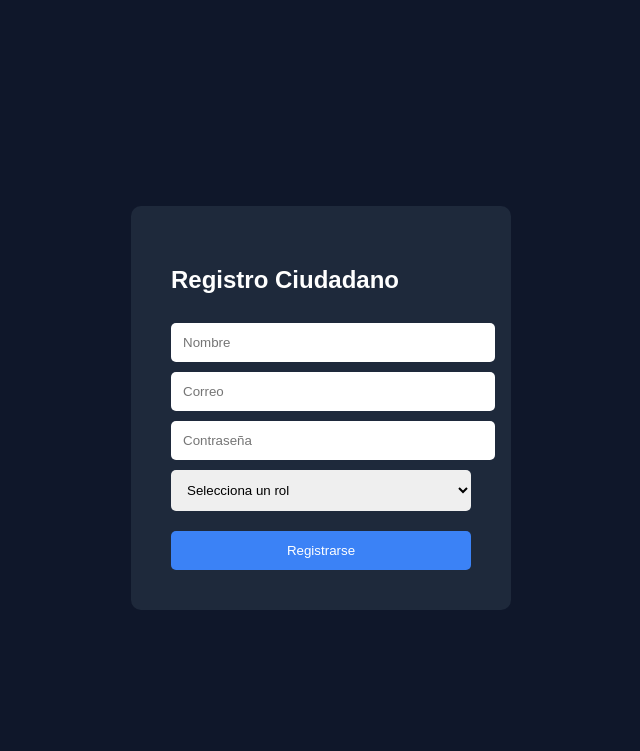
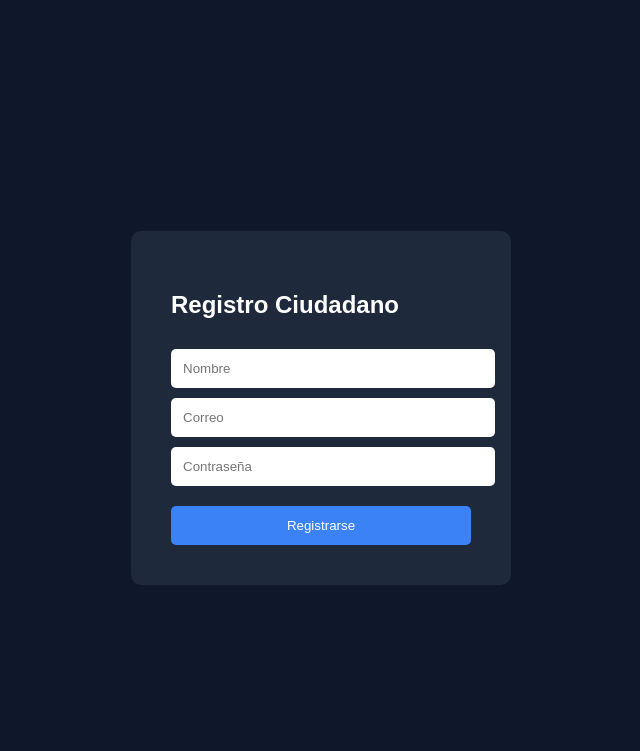
Before and after one commit to michellereyes985/ecoruta, a Flask app: page /registro in a window 1280 px wide. Shown: the top 751 px of the page, without its empty margins (319-959 px from the left). Run offline with Flask 3, Linux system fonts and the light colour scheme.

Commit message:
Eliminar selección de rol del registro

```diff
--- a/templates/registro.html
+++ b/templates/registro.html
@@ -57,12 +57,6 @@ button{
 
 <input type="password" name="password" placeholder="Contraseña" required>
 
-<!-- 👇 NUEVO CAMPO DE ROL -->
-<select name="rol" required>
-    <option value="">Selecciona un rol</option>
-    <option value="conductor">Conductor</option>
-    <option value="admin">Admin</option>
-</select>
 
 <button type="submit">
 Registrarse
```
